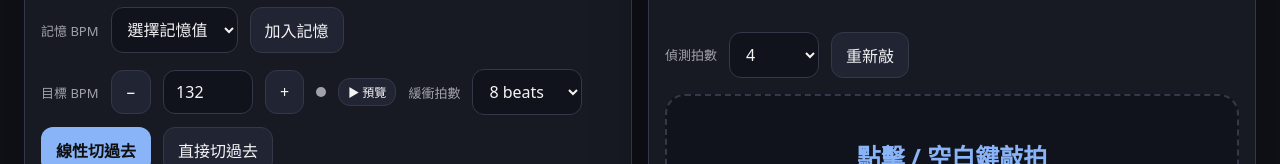
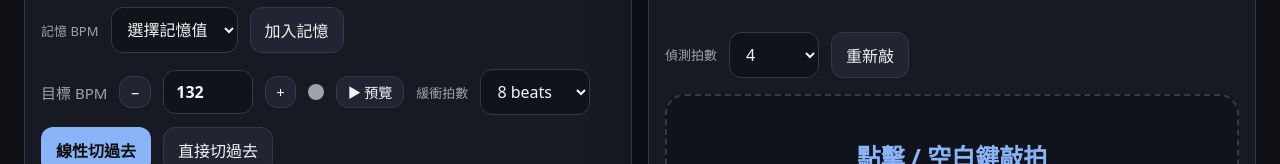
Before and after one commit to vickcn/loop-harmonizer-web, a Next.js app: page /studio in a window 1280 px wide. Shown: the part 568-732 px from the top of the page. Built offline with nearby package versions, Linux system fonts and the light colour scheme.

Commit message:
fix(studio): 目標 BPM 預覽區字體加大、燈號放大
- 標籤/按鈕字體 15px，BPM 輸入框 16px 粗體
- 燈號從 10px → 16px，亮燈加雙層 glow

https://claude.ai/code/session_01N5k7mHQ813KNAp17JgtdcA

```diff
--- a/components/LiveBeatPanel.tsx
+++ b/components/LiveBeatPanel.tsx
@@ -203,32 +203,32 @@ export function LiveBeatPanel({
         </div>
       )}
       <div className="row">
-        <label className="row">
-          <span className="label">目標 BPM</span>
-          <button className="btn" onClick={() => { setInputVal(""); onTargetBpmChange(clamp(targetBpm - 1)); }}>−</button>
+        <label className="row" style={{ fontSize: 15 }}>
+          <span className="label" style={{ fontSize: 15 }}>目標 BPM</span>
+          <button className="btn" style={{ fontSize: 15, padding: "5px 10px" }} onClick={() => { setInputVal(""); onTargetBpmChange(clamp(targetBpm - 1)); }}>−</button>
           <input
             className="input"
             type="number"
             value={displayVal}
-            style={{ width: 72 }}
+            style={{ width: 80, fontSize: 16, fontWeight: 700 }}
             onChange={(e) => setInputVal(e.target.value)}
             onBlur={(e) => commit(e.target.value)}
             onKeyDown={(e) => { if (e.key === "Enter") commit((e.target as HTMLInputElement).value); }}
           />
-          <button className="btn" onClick={() => { setInputVal(""); onTargetBpmChange(clamp(targetBpm + 1)); }}>+</button>
+          <button className="btn" style={{ fontSize: 15, padding: "5px 10px" }} onClick={() => { setInputVal(""); onTargetBpmChange(clamp(targetBpm + 1)); }}>+</button>
           <span style={{
             display: "inline-block",
-            width: 10,
-            height: 10,
+            width: 16,
+            height: 16,
             borderRadius: "50%",
             flexShrink: 0,
             background: flashOn ? "#22c55e" : "var(--muted)",
-            boxShadow: flashOn ? "0 0 7px #22c55e" : "none",
+            boxShadow: flashOn ? "0 0 10px #22c55e, 0 0 20px #22c55e66" : "none",
             transition: flashOn ? "none" : "background 0.12s, box-shadow 0.12s",
           }} />
           <button
             className={`btn${previewing ? " primary" : ""}`}
-            style={{ fontSize: 12, padding: "4px 9px" }}
+            style={{ fontSize: 14, padding: "5px 11px" }}
             onClick={() => setPreviewing((v) => !v)}
           >
             {previewing ? "■ 停止" : "▶ 預覽"}
```
